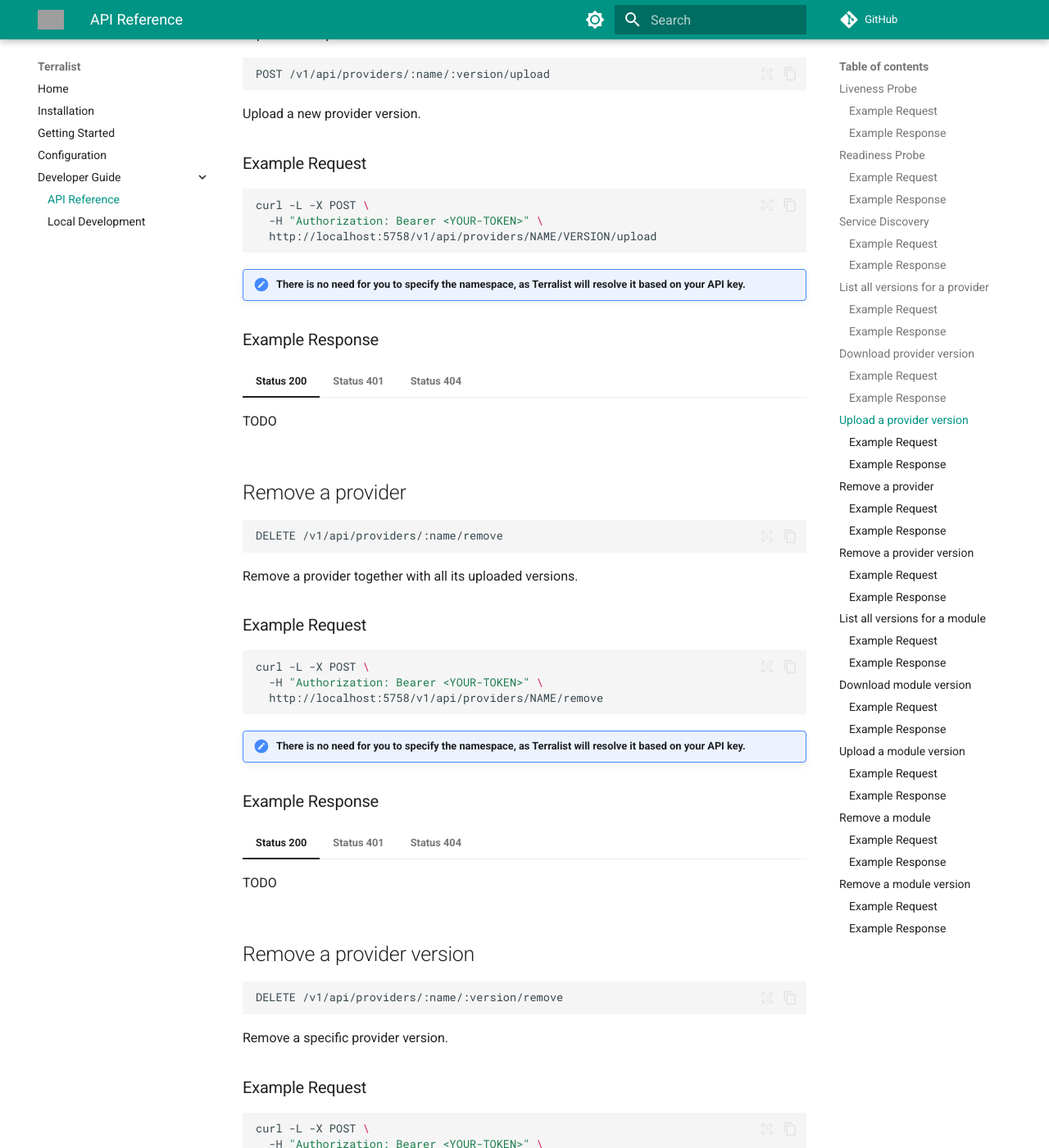
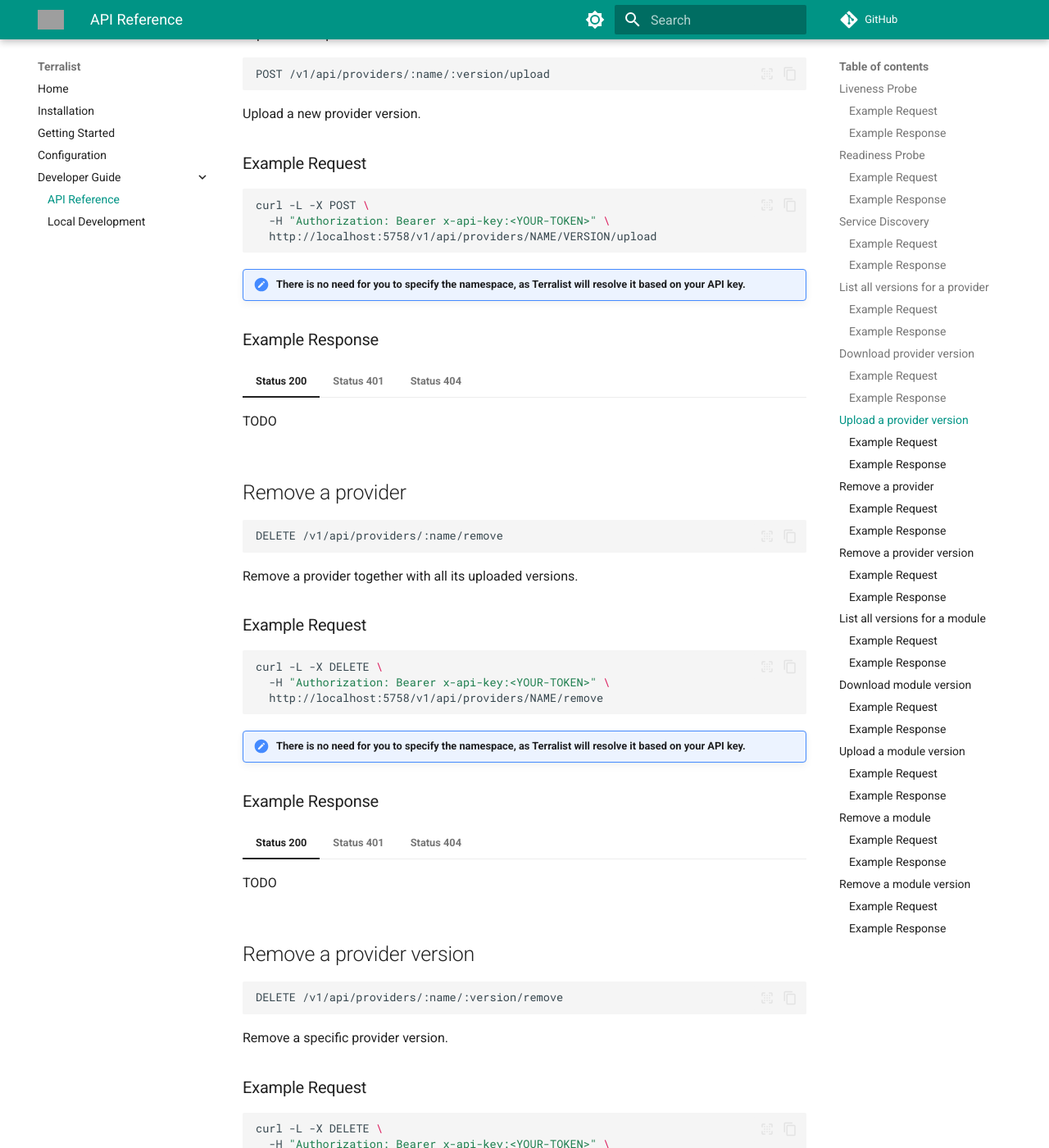
Before and after one commit to terralist/terralist, an MkDocs documentation site: the page built from docs/dev-guide/api-reference.md, in a window 1280 px wide and 1400 px high, scrolled down 3643 px. Shown: the whole window at 82% size. Built offline with MkDocs 1.6.1 and Material for MkDocs 9.7.7, drawn with Linux system fonts in a browser that asks for light colours; comment, search, counter and statistics services are not loaded; some of the changed text lies outside the part shown; grey boxes are pictures that could not be loaded.

Commit message:
Fix-for-Remove-provider-module
Signed-off-by: Dmitry Brusentsev <dbrusentsev@ptsecurity.com>

````diff
--- a/docs/dev-guide/api-reference.md
+++ b/docs/dev-guide/api-reference.md
@@ -228,7 +228,7 @@ Upload a new provider version.
 
 ``` shell
 curl -L -X POST \
-  -H "Authorization: Bearer <YOUR-TOKEN>" \
+  -H "Authorization: Bearer x-api-key:<YOUR-TOKEN>" \
   http://localhost:5758/v1/api/providers/NAME/VERSION/upload
 ```
 
@@ -272,8 +272,8 @@ Remove a provider together with all its uploaded versions.
 ### Example Request
 
 ``` shell
-curl -L -X POST \
-  -H "Authorization: Bearer <YOUR-TOKEN>" \
+curl -L -X DELETE \
+  -H "Authorization: Bearer x-api-key:<YOUR-TOKEN>" \
   http://localhost:5758/v1/api/providers/NAME/remove
 ```
 
@@ -317,8 +317,8 @@ Remove a specific provider version.
 ### Example Request
 
 ``` shell
-curl -L -X POST \
-  -H "Authorization: Bearer <YOUR-TOKEN>" \
+curl -L -X DELETE \
+  -H "Authorization: Bearer x-api-key:<YOUR-TOKEN>" \
   http://localhost:5758/v1/api/providers/NAME/VERSION/remove
 ```
 
@@ -472,7 +472,7 @@ Upload a new module version.
 
 ``` shell
 curl -L -X POST \
-  -H "Authorization: Bearer <YOUR-TOKEN>" \
+  -H "Authorization: Bearer x-api-key:<YOUR-TOKEN>" \
   http://localhost:5758/v1/api/modules/NAME/PROVIDER/VERSION/upload
 ```
 
@@ -515,8 +515,8 @@ Remove a module together with all its uploaded versions.
 ### Example Request
 
 ``` shell
-curl -L -X POST \
-  -H "Authorization: Bearer <YOUR-TOKEN>" \
+curl -L -X DELETE \
+  -H "Authorization: Bearer x-api-key:<YOUR-TOKEN>" \
   http://localhost:5758/v1/api/modules/NAME/PROVIDER/remove
 ```
 
@@ -560,8 +560,8 @@ Remove a specific module version.
 ### Example Request
 
 ``` shell
-curl -L -X POST \
-  -H "Authorization: Bearer <YOUR-TOKEN>" \
+curl -L -X DELETE \
+  -H "Authorization: Bearer x-api-key:<YOUR-TOKEN>" \
   http://localhost:5758/v1/api/modules/NAME/PROVIDER/VERSION/remove
 ```
 
````
